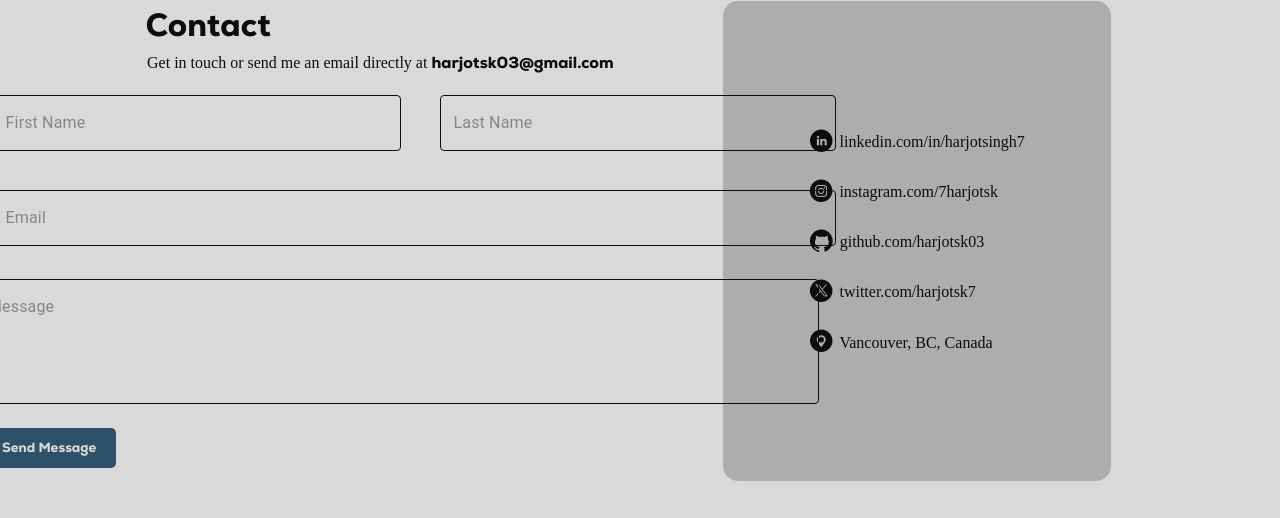
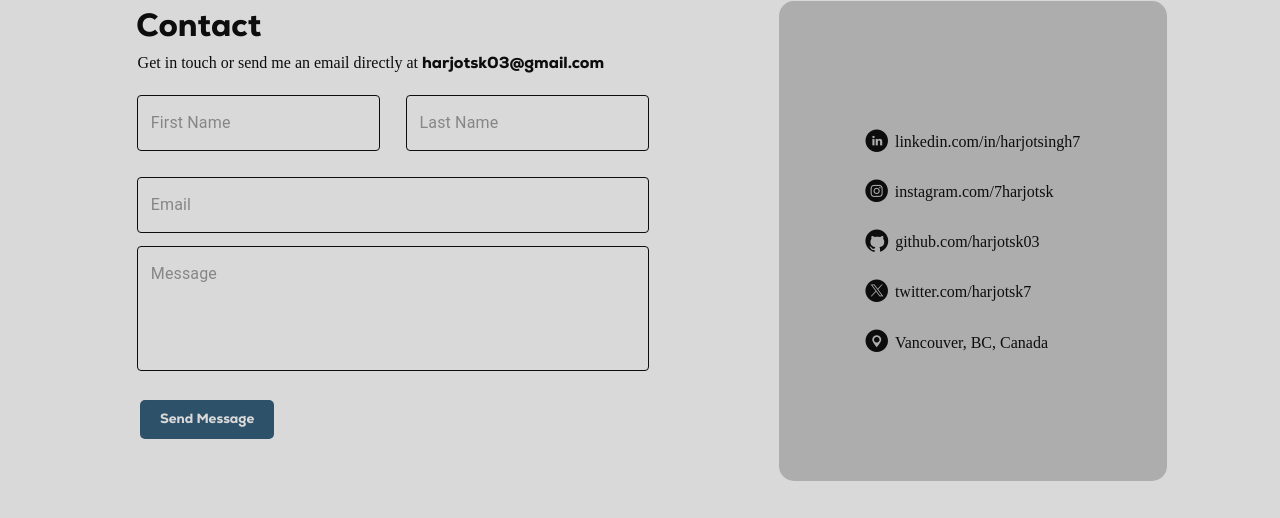
Before and after one commit to harjotsk03/portfolio-react, a React (Create React App) app: page / in a window 1280 px wide. Shown: the part 2113-2631 px from the top of the page. Built offline with nearby package versions, Linux system fonts and the light colour scheme; no server answers; a web font is replaced by a local one.

Commit message:
first commit

```diff
--- a/src/App.css
+++ b/src/App.css
@@ -104,6 +104,7 @@ html, body{
   transition: 0.3s ease-in-out;
   text-transform: lowercase;
   font-size: 1.2vw;
+
 }
 
 .navButtonContainer {
@@ -333,7 +334,6 @@ html, body{
   font-size: 1.5vw;
   margin-bottom: 1.5vh;
   color: #eeeeee;
-  z-index: 999;
   position: sticky;
 }
 
@@ -972,7 +972,7 @@ body.overlay-visible {
 
 .leftSideContact{
   height: max-content;
-  width: 50%;
+  width: 60%;
   padding-left: 8vw;
   display: flex;
   flex-direction: column;
@@ -981,6 +981,7 @@ body.overlay-visible {
 
 .contactHeaderContainer{
   width: 117%;
+
 }
 
 .contactTitle{
@@ -995,6 +996,7 @@ body.overlay-visible {
   margin-top: -1vh;
   margin-bottom: 1vh;
   margin-left: -0.2vw;
+
 }
 
 .projectContent{
@@ -1013,7 +1015,22 @@ body.overlay-visible {
 }
 
 .form{
+  width: 100%;
+  overflow: hidden;
+  margin-left: -10vw;
   animation: zoomOut 2s forwards; /* Adjust duration as needed */
+}
+
+.inputName{
+  width: 19vw;
+}
+
+.inputEmail{
+  width: 40vw;
+}
+
+.inputMessage{
+  width: 40vw;
 }
 
 .submitBtn{
@@ -1132,7 +1149,7 @@ body.overlay-visible {
     position: fixed;
     width: 100vw;
     top: 0;
-    z-index: 1;
+    z-index: 99;
   }
 
   .navButton {
@@ -1228,8 +1245,8 @@ body.overlay-visible {
   }
 
   .heroSection {
-    height: 80vh;
-    background-color: #0D0D0D;
+    height: 70vh;
+    background-color: transparent;
     width: 97%;
     margin-left: auto;
     margin-right: auto;
@@ -1238,13 +1255,13 @@ body.overlay-visible {
     margin-top: 2vh;
     flex-direction: row;
     align-items: center;
-    margin-bottom: 5vh;
+    margin-bottom: 2vh
   }
 
   .homeTitle {
     font-family: main;
     font-size: 20vw;
-    color: #D9D9D9;
+    color: var(--text-color);
     width: max-content;
     height: max-content;
     line-height: 10vh;
@@ -1253,7 +1270,7 @@ body.overlay-visible {
 
   .homeSecondTitle{
     font-family: main;
-    color: #BFBFBF;
+    color: var(--text-color);
     font-size: 3vw;
     width: max-content;
     margin-top: 0vh;
@@ -1264,7 +1281,7 @@ body.overlay-visible {
 
   .time{
     font-family: main;
-    color: #BFBFBF;
+    color: var(--text-color);
     font-size: 3vw;
     width: max-content;
     margin-top: 00.5vh;
@@ -1280,7 +1297,7 @@ body.overlay-visible {
     margin-left: 0.75vw;
     padding: 1vmin 2vmin;
     border-radius: 10px;
-    border: solid 2px #cccccc;
+    border: solid 2px var(--text-color);
     background-color: transparent;
     color: #549ac9;
     font-family: main;
@@ -1297,13 +1314,11 @@ body.overlay-visible {
   }
 
   .projectsSection {
-    background-color: var(--accent3);
-    padding: 2vw 2vw 0vw 2vw;
+    background-color: transparent;
+    padding: 0vw 0vw 0vw 0vw;
     display: flex;
     flex-direction: column;
-    width: 97%;
-    margin-left: auto;
-    margin-right: auto;
+    width: 100%;
     height: max-content;
     border-radius: 25px;
     overflow: hidden;
@@ -1327,7 +1342,7 @@ body.overlay-visible {
 
   .projectCard {
     height: 30vh;
-    width: 125%;
+    width: 138%;
     background-color: var(--hover);
     padding: 3vmin 4vmin 1vmin 4vmin;
     border-radius: 10px;
@@ -1349,7 +1364,6 @@ body.overlay-visible {
     font-size: 5vw;
     margin-bottom: 1.5vh;
     color: #eeeeee;
-    z-index: 999;
     position: sticky;
   }
 
@@ -1952,7 +1966,7 @@ body.overlay-visible {
   }
 
   .rightSideContact{
-    background-color: var(--contactBox);
+    background-color: transparent;
     width: 100%;
     margin-left: auto;
     margin-right: auto;
@@ -2137,4 +2151,24 @@ body.overlay-visible {
     margin-left: -10vw;
     color: #eeeeee;
   }
-}
+
+
+  .form{
+    width: 100%;
+    overflow: hidden;
+    margin-left: 8vw;
+    animation: zoomOut 2s forwards; /* Adjust duration as needed */
+  }
+
+  .inputName{
+    width: 31vw;
+  }
+
+  .inputEmail{
+    width: 64vw;
+  }
+
+  .inputMessage{
+    width: 64vw;
+  }
+}
--- a/src/components/form.js
+++ b/src/components/form.js
@@ -38,7 +38,7 @@ export const Form = ({ onFormSubmit }) => {
                 <Box
                     component="form"
                     sx={{
-                        '& > :not(style)': { m: 1, width: '32vw', margin: '1vw 2vw' },
+                        margin: '1vw', // Change the margins (top, right, bottom, left)
                         '& .MuiOutlinedInput-root': {
                         '& fieldset': {
                             borderColor: 'var(--text-color)', // Customize the border color
@@ -80,15 +80,15 @@ export const Form = ({ onFormSubmit }) => {
                     noValidate
                     autoComplete="off"
                     >
-                    <TextField id="outlined-basic" label="First Name" variant="outlined" onChange={(e) => setFirstName(e.target.value)}/>
+                    <TextField className='inputName' id="outlined-basic" label="First Name" variant="outlined" onChange={(e) => setFirstName(e.target.value)}/>
                 </Box>
                 <Box
                     component="form"
-                    sx={{
-                        '& > :not(style)': { m: 1, width: '31vw', margin: '1vw' },
+                    sx={{margin: '1vw', // Change the margins (top, right, bottom, left)
                         '& .MuiOutlinedInput-root': {
                         '& fieldset': {
-                            borderColor: 'var(--text-color)', // Customize the border color
+                            borderColor: 'var(--text-color)',
+                            borderWidth: '10px',
                         },
                         '&:hover fieldset': {
                             borderColor: 'var(--text-color)', // Customize the border color on hover
@@ -127,13 +127,13 @@ export const Form = ({ onFormSubmit }) => {
                     noValidate
                     autoComplete="off"
                     >
-                    <TextField id="outlined-basic" label="Last Name" variant="outlined" onChange={(e) => setLastName(e.target.value)} />
+                    <TextField className='inputName' id="outlined-basic" label="Last Name" variant="outlined" onChange={(e) => setLastName(e.target.value)} />
                 </Box>
             </div>
             <Box
                 component="form"
                 sx={{
-                    '& > :not(style)': { m: 1, width: '66vw', margin: '2vw' },
+                    margin: '1vw', // Change the margins (top, right, bottom, left)
                     '& .MuiOutlinedInput-root': {
                     '& fieldset': {
                         borderColor: 'var(--text-color)', // Customize the border color
@@ -175,17 +175,12 @@ export const Form = ({ onFormSubmit }) => {
                 noValidate
                 autoComplete="off"
                 >
-                <TextField id="outlined-basic" type='email' label="Email" variant="outlined" onChange={(e) => setEmail(e.target.value)}/>
+                <TextField className='inputEmail' id="outlined-basic" type='email' label="Email" variant="outlined" onChange={(e) => setEmail(e.target.value)}/>
             </Box>
             <Box
                 component="form"
                 sx={{
-                    '& .MuiTextField-root': {
-                        m: 1,
-                        width: '66vw',
-                        minHeight: 'auto', // Set minHeight to 'auto' or remove it
-                        maxHeight: 'auto', // Set maxHeight to 'auto' or remove it
-                    },
+                    margin: '1vw', // Change the margins (top, right, bottom, left)
                     '& .MuiOutlinedInput-root': {
                         '& fieldset': {
                             borderColor: 'var(--text-color)',
@@ -229,6 +224,7 @@ export const Form = ({ onFormSubmit }) => {
             >
                 <div>
                     <TextField
+                        className='inputMessage'
                         id="outlined-multiline-static"
                         label="Message"
                         multiline
```
